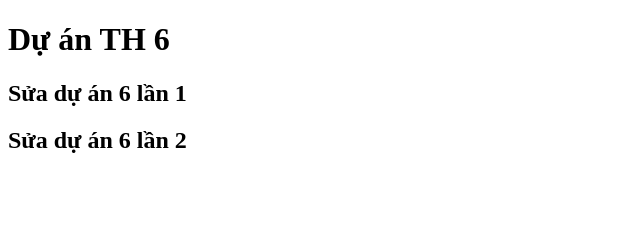
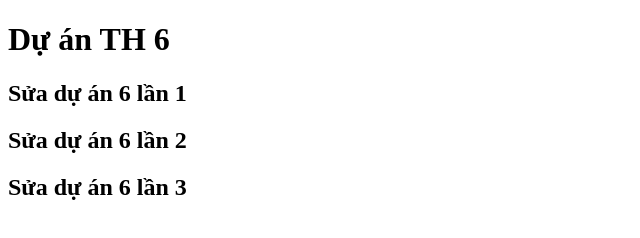
Before and after one commit to HuynhThuanIC/duanTH6, a plain HTML site: page index.html in a window 1280 px wide. Shown: the whole page, without its empty margins (0-640 px from the left). Drawn offline with Linux system fonts and the light colour scheme.

Commit message:
3. Sửa lần 3

```diff
--- a/index.html
+++ b/index.html
@@ -9,5 +9,6 @@
     <h1>Dự án TH 6</h1>
     <h2>Sửa dự án 6 lần 1</h2>
     <h2>Sửa dự án 6 lần 2</h2>
+    <h2>Sửa dự án 6 lần 3</h2>
   </body>
 </html>
```
